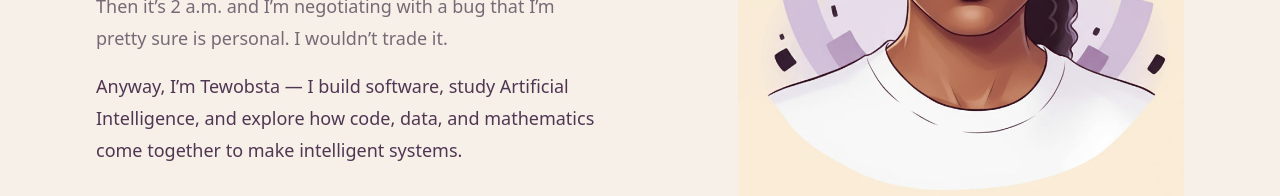
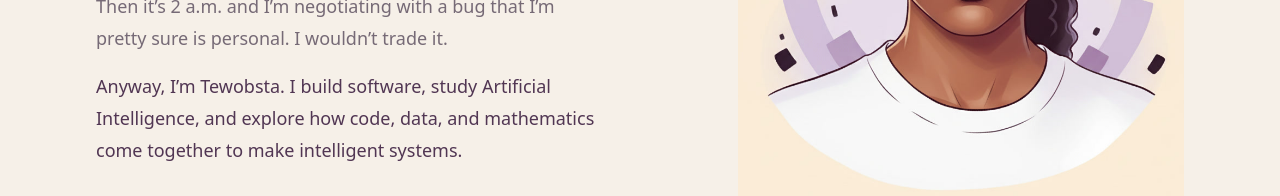
Before and after one commit to Tewobsta13/tewobsta-portfolio, a React (Vite) app: page / in a window 1280 px wide. Shown: the part 489-685 px from the top of the page. Built offline with nearby package versions, Linux system fonts and the light colour scheme; no server answers.

Commit message:
editing some text

```diff
--- a/src/components/Hero.jsx
+++ b/src/components/Hero.jsx
@@ -47,7 +47,7 @@ export default function Hero() {
             a.m. and I’m negotiating with a bug that I’m pretty sure is
             personal. I wouldn’t trade it.
             <span className="mt-4 block font-medium text-[#513653]">
-              Anyway, I’m Tewobsta — I build software, study Artificial
+              Anyway, I’m Tewobsta. I build software, study Artificial
               Intelligence, and explore how code, data, and mathematics come
               together to make intelligent systems.
             </span>
```
